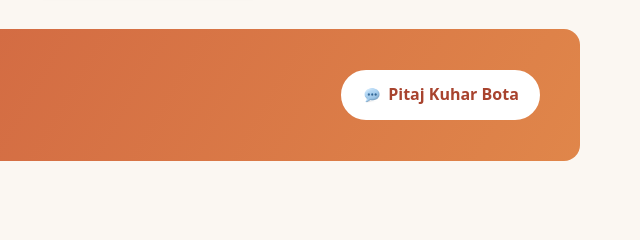
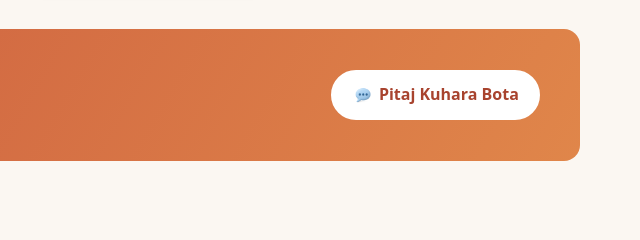
Before and after one commit to katarinatuhtan/kuharica, a plain HTML site: page index.html in a window 1280 px wide. Shown: the part 1790-2030 px from the top of the page, 640-1280 px from the left. Drawn offline with Linux system fonts and the light colour scheme.

Commit message:
changed chat button text to Pitaj Kuhara Bota
Co-Authored-By: Claude Opus 5.5 <noreply@anthropic.com>

```diff
--- a/index.html
+++ b/index.html
@@ -95,7 +95,7 @@
             <h2>Imaš sastojke, a nemaš ideju?</h2>
             <p>Reci Kuhar Botu što imaš u hladnjaku i on će ti predložiti recept.</p>
           </div>
-          <button class="btn open-chat"><img class="icon" src="images/icons/speech-bubble.png" alt=""> Pitaj Kuhar Bota</button>
+          <button class="btn open-chat"><img class="icon" src="images/icons/speech-bubble.png" alt=""> Pitaj Kuhara Bota</button>
         </div>
       </div>
     </section>
```
